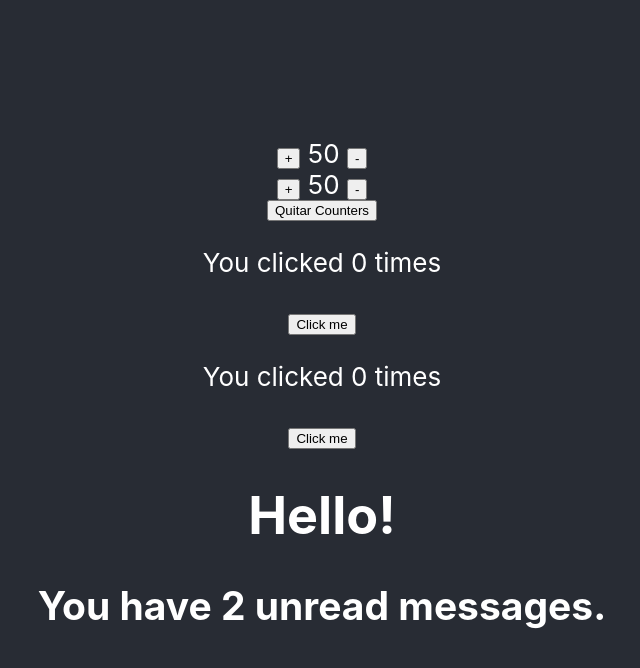
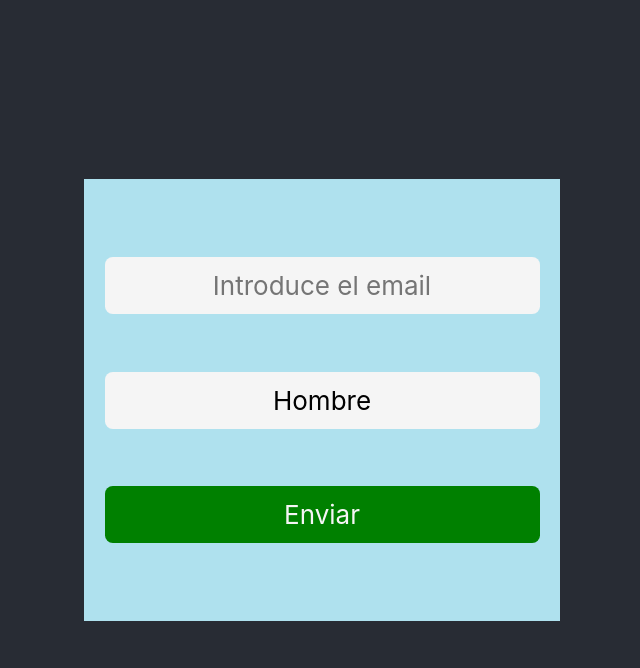
Before and after one commit to fsanchez87/mi-primer-proyecto-react, a React (Create React App) app: page / in a window 1280 px wide. Shown: the top 668 px of the page, without its empty margins (318-958 px from the left). Built offline with nearby package versions, Linux system fonts and the light colour scheme.

Commit message:
React - Forms ejemplos

```diff
--- a/src/App.js
+++ b/src/App.js
@@ -1,9 +1,10 @@
 import "./App.css";
 import React, { useState } from "react";
-import Counter from "./components/CounterFuncional";
-import Estado from "./components/Estado.jsx";
-import Efecto from "./components/Efecto";
-import UnreadMessages from "./components/UnreadMessages";
+// import Counter from "./components/CounterFuncional";
+// import Estado from "./components/Estado.jsx";
+// import Efecto from "./components/Efecto";
+// import UnreadMessages from "./components/UnreadMessages";
+import UserForm from "./components/UserForm/UserForm";
 
 /**
  * KATA I: Componentes en React
@@ -13,12 +14,12 @@ import UnreadMessages from "./components/UnreadMessages";
  */
 
 function App() {
-  const [showCounters, setShowCounters] = useState(true);
-  const quitarCounters = () => setShowCounters(false);
+  // const [showCounters, setShowCounters] = useState(true);
+  // const quitarCounters = () => setShowCounters(false);
   return (
     <div className="App">
       <header className="App-header">
-        {showCounters && (
+        {/* {showCounters && (
           <React.Fragment>
             <Counter initialValue={5} step={5} />
             <Counter initialValue={10} step={2} />
@@ -28,7 +29,8 @@ function App() {
 
         <Estado />
         <Efecto />
-        <UnreadMessages unreadMessages={['me gusta', 'me gusta']}/>
+        <UnreadMessages unreadMessages={["me gusta", "me gusta"]} /> */}
+        <UserForm />
       </header>
     </div>
   );
--- /dev/null
+++ b/src/components/UserForm/UserForm.css
@@ -0,0 +1,25 @@
+.userForm {
+    display: flex;
+    flex-direction: column;
+    justify-content: space-evenly;
+    padding: 0.8em;
+    min-height: 50vh;
+    background: rgb(175, 225, 238);
+}
+
+.userForm input,
+.userForm select {
+    all: unset;
+    padding: 0.5em;
+    background: whitesmoke;
+    color: black;
+    border-radius: 0.3em;
+}
+
+button{
+    all: unset;
+    padding: 0.5em;
+    background:green;
+    color: whitesmoke;
+    border-radius: 0.3em;
+}
--- /dev/null
+++ b/src/components/UserForm/UserForm.jsx
@@ -0,0 +1,44 @@
+import React from "react";
+import "./UserForm.css";
+
+class UserForm extends React.Component {
+  constructor(props) {
+    super(props);
+    this.state = { email: "", genero: "" };
+  }
+  handleChange = (event) => {
+    this.setState({ email: event.target.value });
+  };
+  handleSelectChange = (event) => {
+    //console.log(event.target.selectedOptions[0].value)
+    this.setState({ genero: event.target.selectedOptions[0].value });
+  };
+  handleSubmit = (event) => {
+    event.preventDefault();
+    console.log(this.state)
+  };
+  render() {
+    return (
+      <form className="userForm" onSubmit={this.handleSubmit}>
+        <input
+          type="email"
+          name="email"
+          value={this.state.email}
+          onChange={this.handleChange}
+          placeholder="Introduce el email"
+        />
+        <select
+          name="genero"
+          value={this.state.genero}
+          onChange={this.handleSelectChange}
+        >
+          <option value="hombre">Hombre</option>
+          <option value="mujer">Mujer</option>
+        </select>
+        <button type="submit">Enviar</button>
+      </form>
+    );
+  }
+}
+
+export default UserForm;
```
Also changed, not shown: 1 other file (tests, documents, lock files or other folders).
